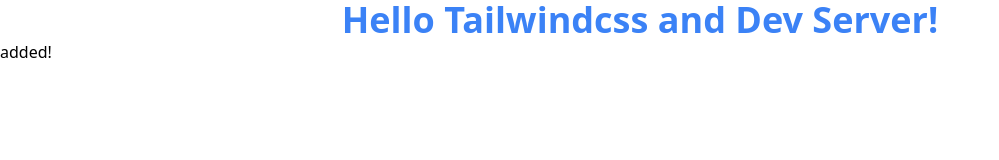
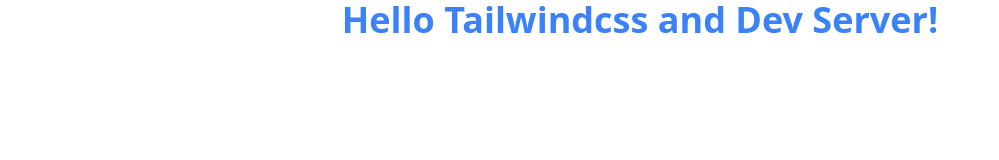
Before and after one commit to defensadev/simple-development-server, a website: page public/index.html in a window 1280 px wide. Shown: the whole page, without its empty margins (0-999 px from the left). Drawn offline with Linux system fonts and the light colour scheme.

```diff
--- a/public/index.html
+++ b/public/index.html
@@ -12,6 +12,5 @@
     <p class="text-4xl text-center font-extrabold text-blue-500">
       Hello Tailwindcss and Dev Server!
     </p>
-    <h1>added!</h1>
   </body>
 </html>
```
